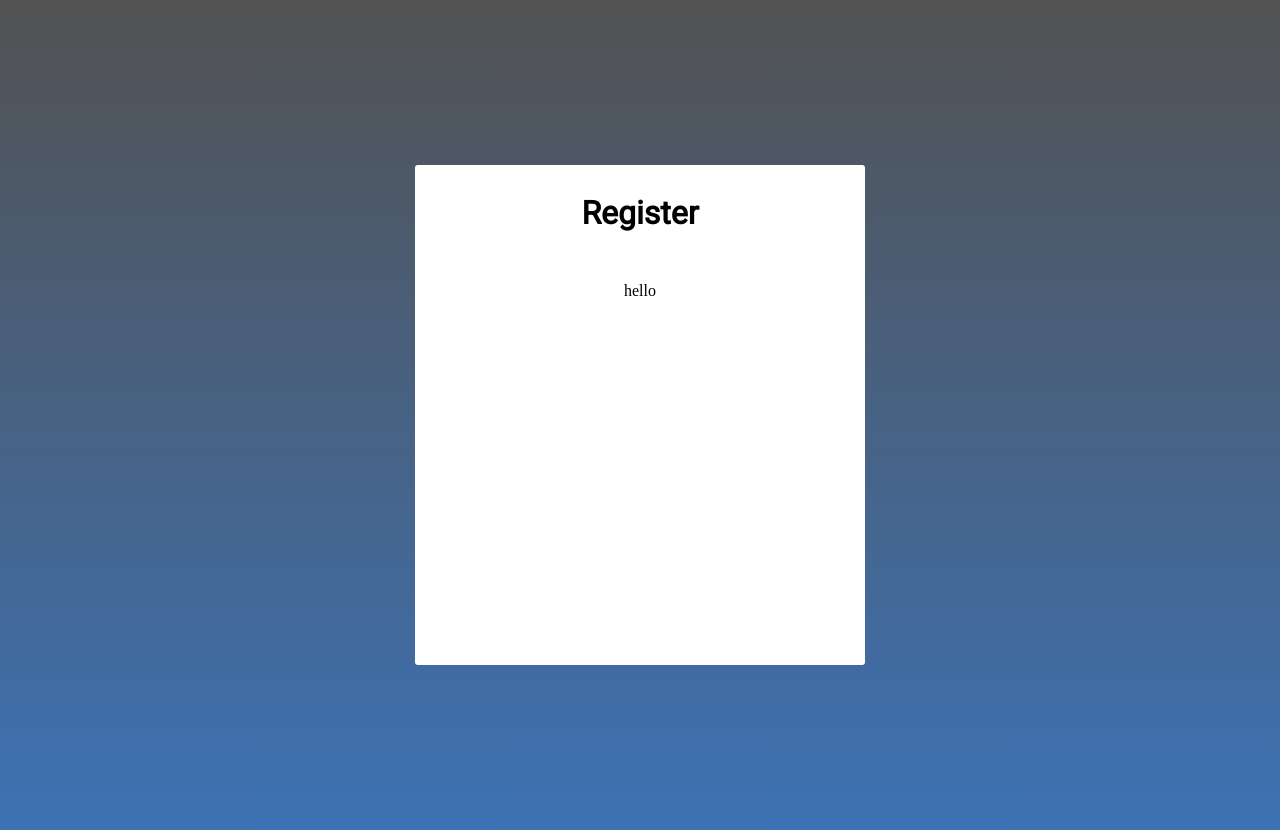
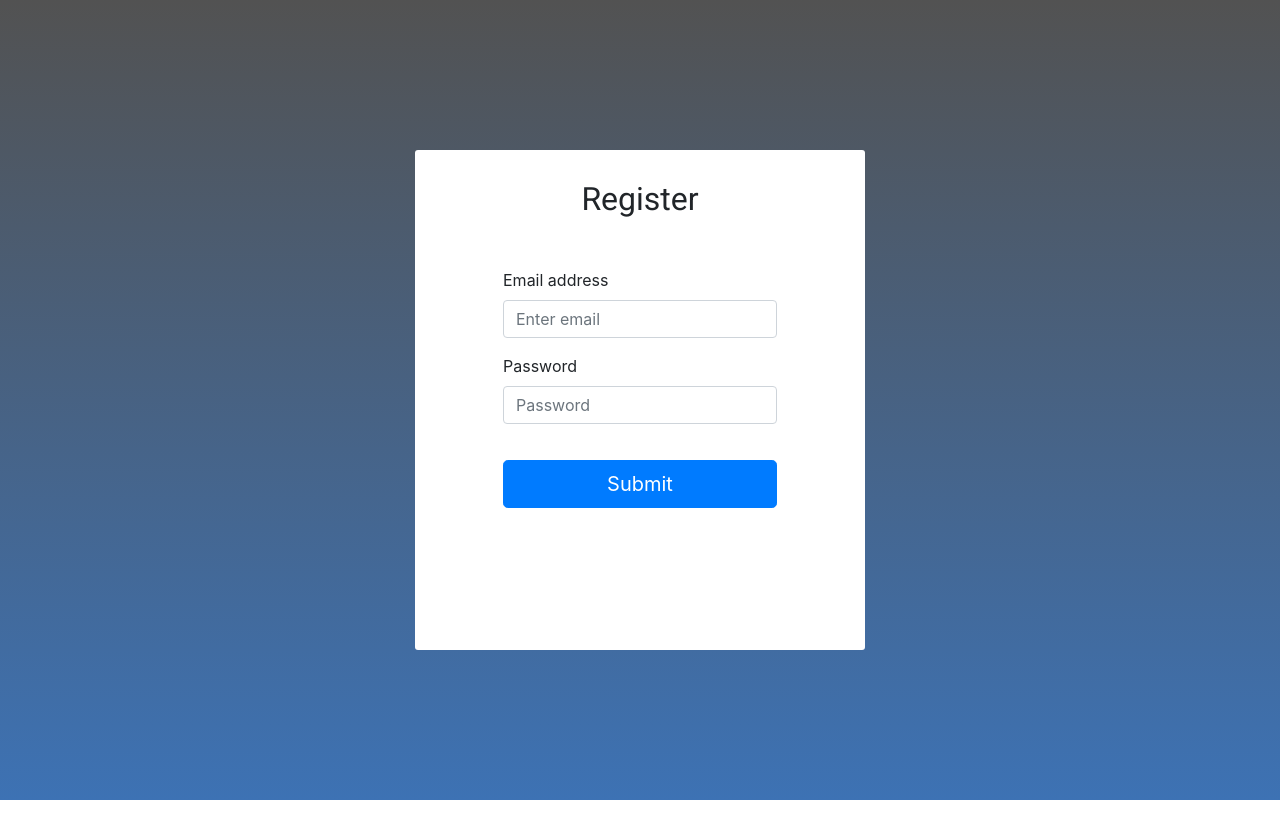
Before and after one commit to arawwad/zowwar, a React (Create React App) app: page /register in a window 1280 px wide. After the commit the page ends 800 px from the top, so only its background shows below. Built offline with nearby package versions, Linux system fonts and the light colour scheme.

Commit message:
register route

```diff
--- a/public/index.html
+++ b/public/index.html
@@ -4,6 +4,8 @@
     <meta charset="utf-8" />
     <link rel="shortcut icon" href="%PUBLIC_URL%/favicon.ico" />
     <link href="https://fonts.googleapis.com/css?family=Roboto&display=swap" rel="stylesheet">
+    <link rel="stylesheet" href="https://maxcdn.bootstrapcdn.com/bootstrap/4.3.1/css/bootstrap.min.css"
+      integrity="sha384-ggOyR0iXCbMQv3Xipma34MD+dH/1fQ784/j6cY/iJTQUOhcWr7x9JvoRxT2MZw1T" crossorigin="anonymous" />
     <meta name="viewport" content="width=device-width, initial-scale=1" />
     <meta name="theme-color" content="#000000" />
     <meta
--- a/src/routes/Register.js
+++ b/src/routes/Register.js
@@ -1,10 +1,30 @@
 import React from 'react';
 import FormWrapper from 'components/global/FormWrapper'
+import Form from 'react-bootstrap/Form';
+import Button from 'react-bootstrap/Button';
 
 const Register = () => {
 
     return (
-        <FormWrapper title="Register">hello</FormWrapper>
+        <FormWrapper title="Register">
+            <Form>
+
+                <Form.Group controlId="formBasicEmail">
+                    <Form.Label>Email address</Form.Label>
+                    <Form.Control type="email" placeholder="Enter email" />
+                </Form.Group>
+
+                <Form.Group controlId="formBasicPassword">
+                    <Form.Label>Password</Form.Label>
+                    <Form.Control type="password" placeholder="Password" />
+                </Form.Group>
+
+                <Button size="lg" style={{width: '100%', 'margin-top': '20px'}} variant="primary" type="submit">
+                    Submit
+                </Button>
+
+            </Form>
+        </FormWrapper>
     )
 }
 
```
